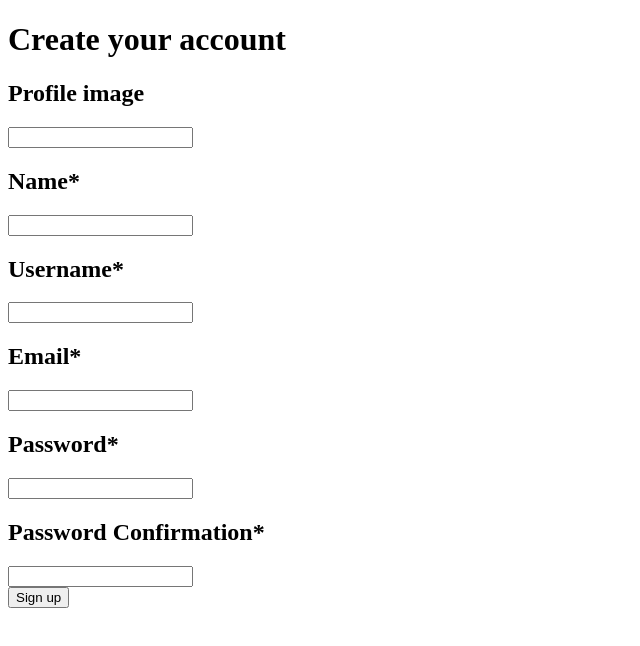
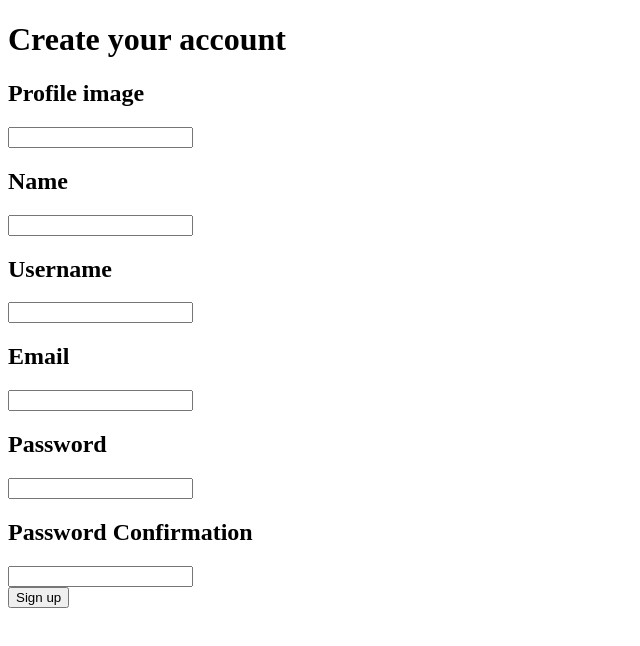
Before and after one commit to arembiam/kodemia-reactJs-reto, a Next.js app: page /signup/register in a window 1280 px wide. Shown: the top 646 px of the page, without its empty margins (0-640 px from the left). Built offline with nearby package versions, Linux system fonts and the light colour scheme.

Commit message:
Register form done, testing pending

```diff
--- a/pages/signup/register.jsx
+++ b/pages/signup/register.jsx
@@ -1,29 +1,40 @@
 import { useForm } from "react-hook-form";
 
 export default function Register() {
-  const {
-    register,
-    handleSubmit,
-    formState: { errors },
-  } = useForm();
+  const { register, handleSubmit } = useForm();
+  const onSubmit = (data) => console.log(data);
 
   return (
     <main>
       <div>
         <h1>Create your account</h1>
-        <form onSubmit={handleSubmit()}>
+        <form onSubmit={handleSubmit(onSubmit)}>
           <h2>Profile image</h2>
-          <input type="url" name="profile-image" id="" />
-          <h2>Name*</h2>
-          <input type="text" />
-          <h2>Username*</h2>
-          <input type="text" />
-          <h2>Email*</h2>
-          <input type="email" name="" id="" />
-          <h2>Password*</h2>
-          <input type="password" name="" id="" />
-          <h2>Password Confirmation*</h2>
-          <input type="password" name="" id="" />
+          <input
+            type="url"
+            name="profile-image"
+            {...register("profileImage")}
+          />
+          <h2>Name</h2>
+          <input type="text" name="name" required {...register("name")} />
+          <h2>Username</h2>
+          <input
+            type="text"
+            name="username"
+            required
+            {...register("username")}
+          />
+          <h2>Email</h2>
+          <input type="email" name="email" required {...register("email")} />
+          <h2>Password</h2>
+          <input type="password" name="" required {...register("password")} />
+          <h2>Password Confirmation</h2>
+          <input
+            type="password"
+            name="password-confirm"
+            required
+            {..."password-confirm"}
+          />
         </form>
         <button type="submit">Sign up</button>
       </div>
```
